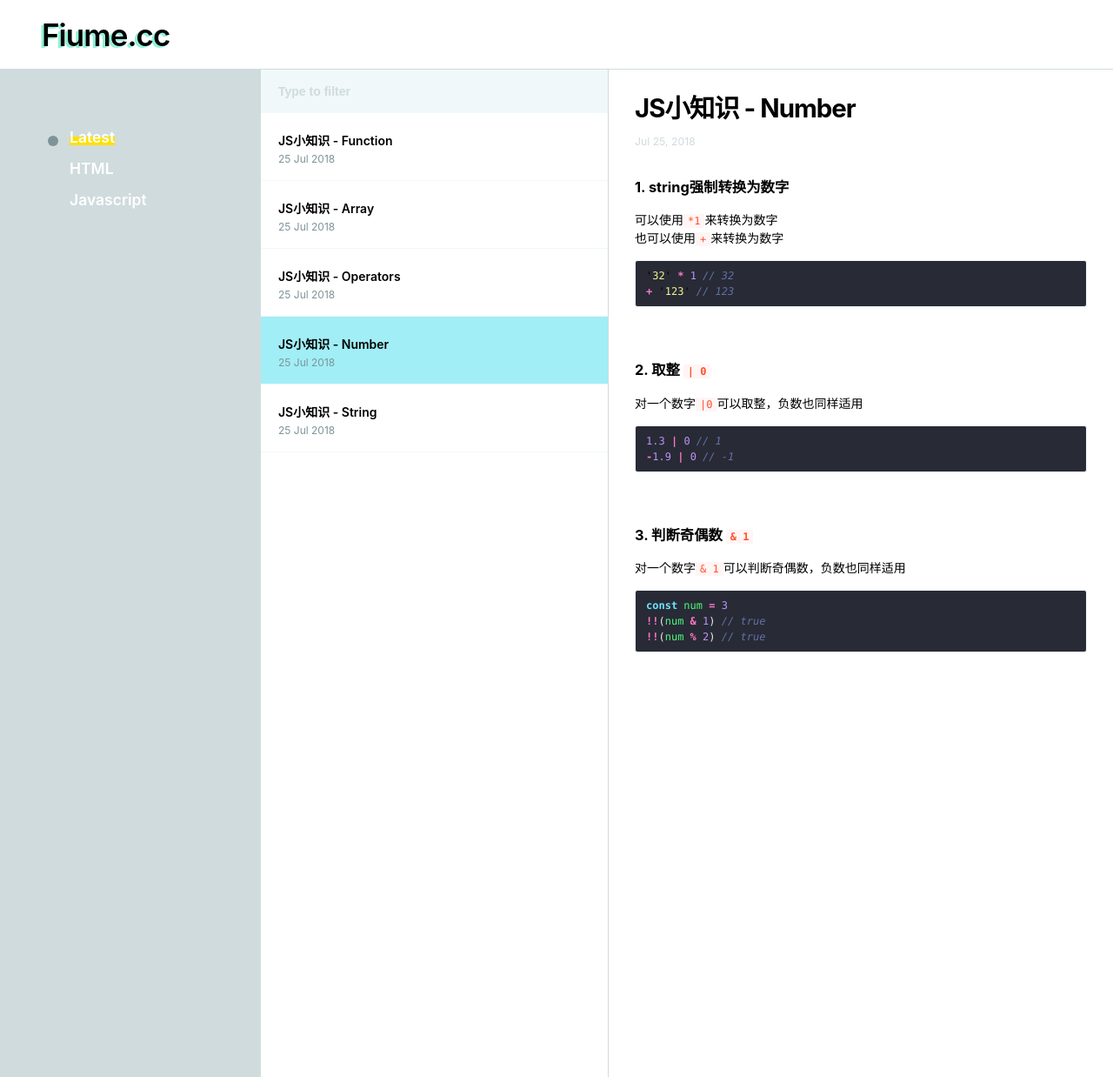
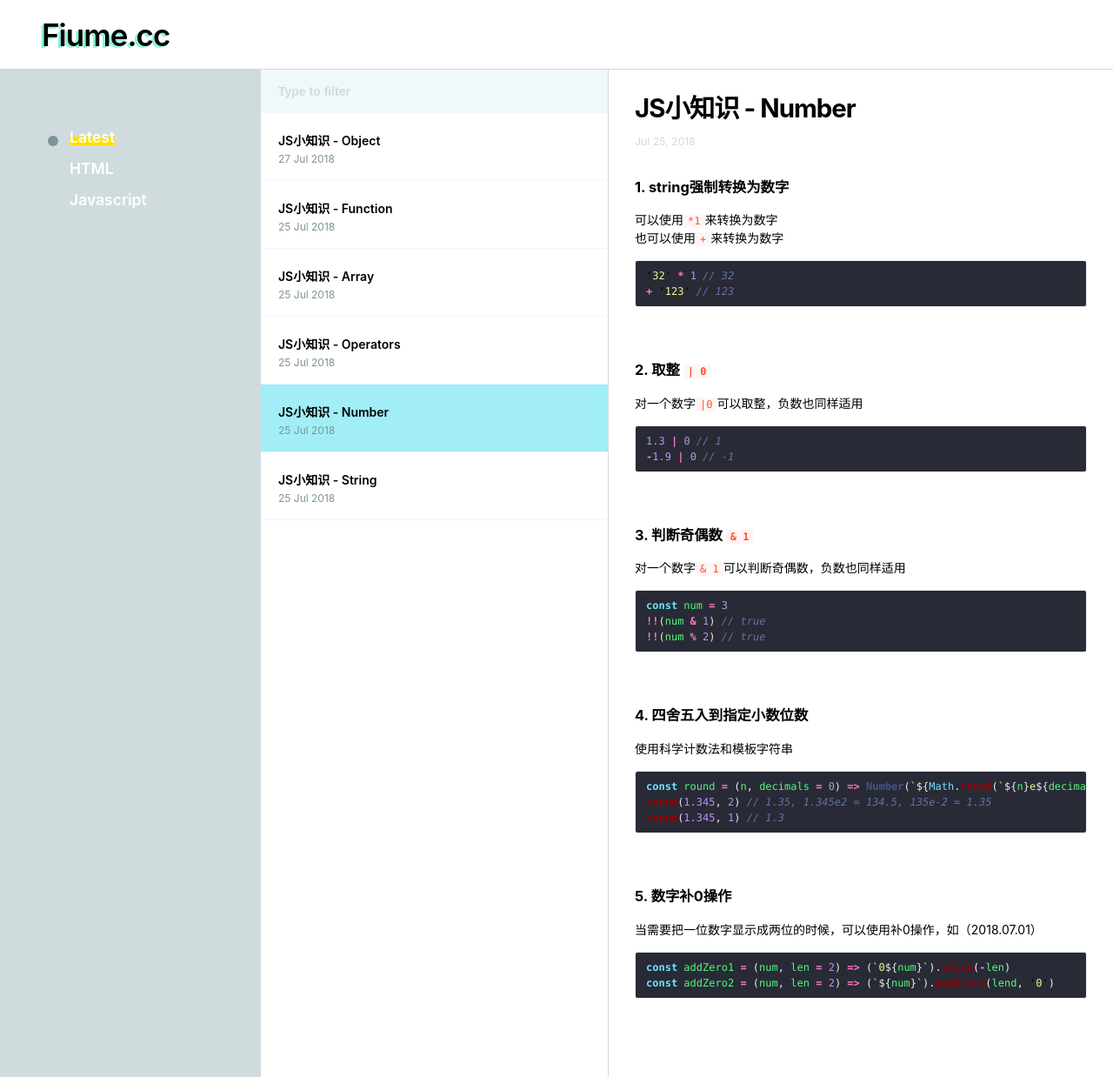
Before and after one commit to FiumeHoo/fiumehoo.github.io, a Jekyll site: the page built from _posts/Javascript/2018-07-25-JS-tips-number.md, in a window 1280 px wide and 1238 px high. Shown: the whole window at 87% size. Built offline with Jekyll 4.4.1, drawn with Linux system fonts in a browser that asks for light colours.

Commit message:
Add files via upload

````diff
--- a/_posts/Javascript/2018-07-25-JS-tips-number.md
+++ b/_posts/Javascript/2018-07-25-JS-tips-number.md
@@ -31,3 +31,18 @@ const num = 3
 !!(num & 1) // true
 !!(num % 2) // true
 ```
+
+### 4. 四舍五入到指定小数位数
+使用科学计数法和模板字符串
+``` javascript
+const round = (n, decimals = 0) => Number(`${Math.round(`${n}e${decimals}`)}e-${decimals}`)
+round(1.345, 2) // 1.35, 1.345e2 = 134.5, 135e-2 = 1.35
+round(1.345, 1) // 1.3
+```
+
+### 5. 数字补0操作
+当需要把一位数字显示成两位的时候，可以使用补0操作，如（2018.07.01）
+``` javascript
+const addZero1 = (num, len = 2) => (`0${num}`).slice(-len)
+const addZero2 = (num, len = 2) => (`${num}`).padStart(lend, '0')
+```
````
Also changed, not shown: _posts/Javascript/2018-07-25-JS-tips-array.md (+19 -1 lines), _posts/Javascript/2018-07-25-JS-tips-function.md (+13 -0 lines), _posts/Javascript/2018-07-27-JS-tips-Object.md (added, +42 -0 lines).
